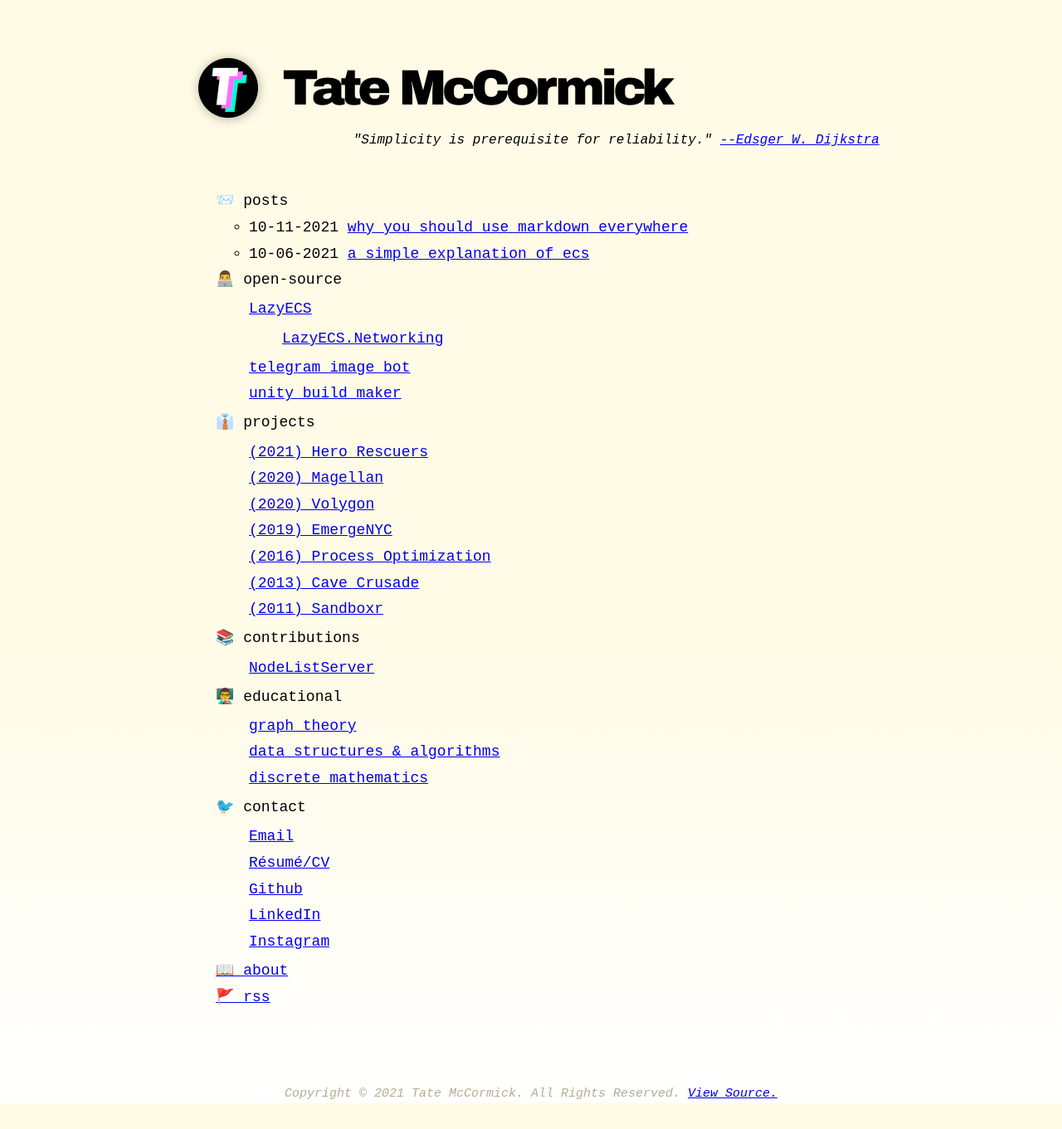
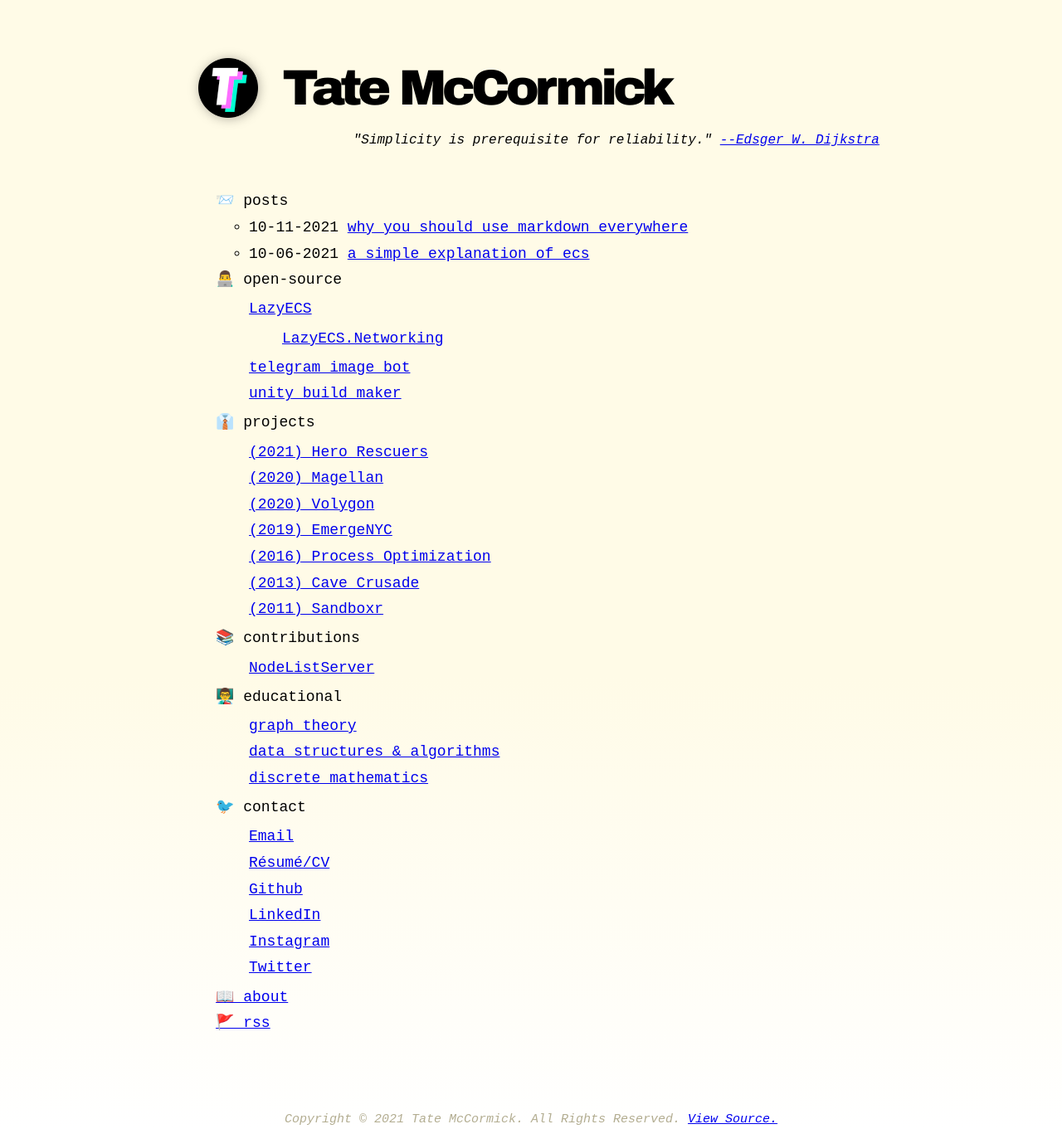
Before and after one commit to tatelax/tatelax.github.io, a Jekyll site: the page built from index.markdown, in a window 1280 px wide. Shown: the whole page at 83% size. Built offline with Jekyll 4.4.1, drawn with Linux system fonts in a browser that asks for light colours; before the commit the page ends 1330 px from its top, so only the background shows below that.

Commit message:
Update menu.yml

```diff
--- a/_data/menu.yml
+++ b/_data/menu.yml
@@ -64,6 +64,8 @@ entries:
         url: https://linkedin.com/in/tatemccormick
       - title: Instagram
         url: https://instagram.com/tatelax
+      - title: Twitter
+        url: https://twitter.com/tatemccormick
 
   - title: 📖 about
     url: pages/about
```
